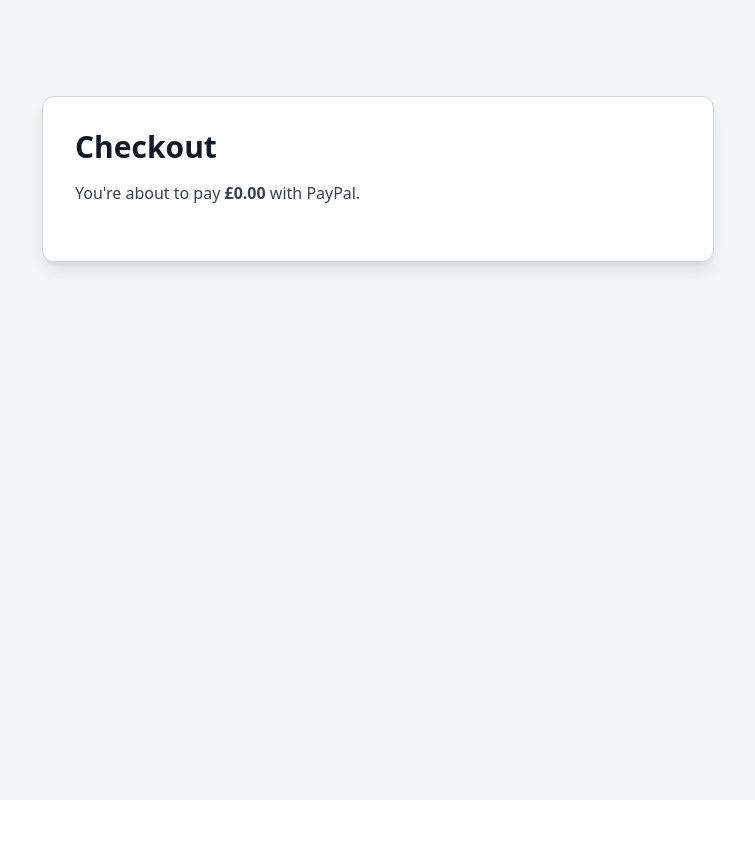
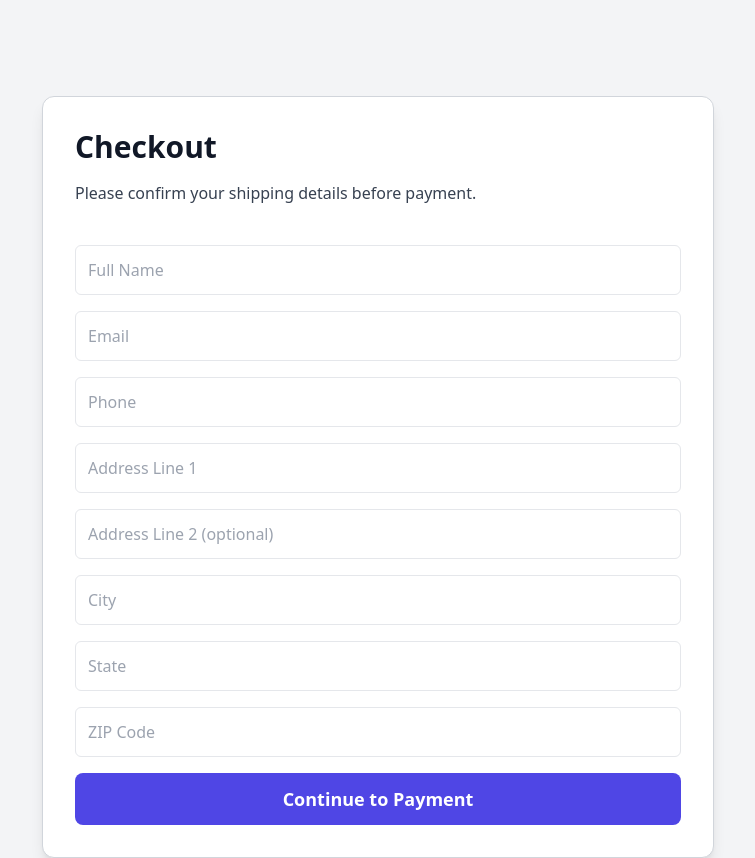
Before and after one commit to Nitinnannapaneni20/GeoMart-Frontend, a Next.js app: page /checkout in a window 1280 px wide. Shown: the whole page, without its empty margins (262-1017 px from the left). Before the commit the page ends 800 px from the top, so only its background shows below. Built offline with nearby package versions, Linux system fonts and the light colour scheme; no server answers.

Commit message:
trying to save shipping address for orders

```diff
--- a/src/app/checkout/page.tsx
+++ b/src/app/checkout/page.tsx
@@ -21,10 +21,97 @@ function CheckoutContent({ onSuccess }: { onSuccess: () => void }) {
   const total = searchParams?.get("total") ?? "0.00";
   const { cartItems, clearCart } = useCart();
 
+  const [shippingInfo, setShippingInfo] = useState({
+    name: "",
+    email: "",
+    phone: "",
+    addressLine1: "",
+    addressLine2: "",
+    city: "",
+    state: "",
+    zip: "",
+  });
+  const [shippingConfirmed, setShippingConfirmed] = useState(false);
+  const [loadingProfile, setLoadingProfile] = useState(true);
+
   const buttonContainerRef = useRef<HTMLDivElement>(null);
   const sdkLoadedRef = useRef(false);
 
   useEffect(() => {
+    const fetchProfile = async () => {
+      try {
+        const tokenRes = await fetch("/api/get-token");
+        if (!tokenRes.ok) throw new Error("Failed to get token");
+        const { idToken } = await tokenRes.json();
+
+        const res = await fetch("https://api.geomart.co.uk/api/profile/get", {
+          headers: {
+            Authorization: `Bearer ${idToken}`,
+          },
+          credentials: "include",
+        });
+
+        if (!res.ok) throw new Error("Failed to fetch profile");
+
+        const data = await res.json();
+        setShippingInfo({
+          name: data.name || "",
+          email: data.email || "",
+          phone: data.phone || "",
+          addressLine1: data.addressLine1 || "",
+          addressLine2: data.addressLine2 || "",
+          city: data.city || "",
+          state: data.state || "",
+          zip: data.zip || "",
+        });
+      } catch (err) {
+        console.error("Profile fetch error:", err);
+      } finally {
+        setLoadingProfile(false);
+      }
+    };
+
+    fetchProfile();
+  }, []);
+
+  const handleShippingSubmit = async (e: React.FormEvent) => {
+    e.preventDefault();
+    // Validate form
+    if (!shippingInfo.name || !shippingInfo.email || !shippingInfo.addressLine1 || !shippingInfo.city || !shippingInfo.zip) {
+      alert("Please fill in all required fields.");
+      return;
+    }
+
+    try {
+      const tokenRes = await fetch("/api/get-token");
+      if (!tokenRes.ok) throw new Error("Failed to get token");
+      const { idToken } = await tokenRes.json();
+
+      const updateRes = await fetch("https://api.geomart.co.uk/api/profile/update", {
+        method: "POST",
+        headers: {
+          "Content-Type": "application/json",
+          Authorization: `Bearer ${idToken}`,
+        },
+        credentials: "include",
+        body: JSON.stringify(shippingInfo),
+      });
+
+      if (!updateRes.ok) {
+        throw new Error("Failed to update profile");
+      }
+
+      console.log("✅ Profile updated successfully before payment!");
+
+      setShippingConfirmed(true);
+    } catch (err) {
+      console.error("Profile update error:", err);
+      alert("Failed to update profile before payment. Please try again.");
+    }
+  };
+
+  useEffect(() => {
+    if (!shippingConfirmed) return;
     if (sdkLoadedRef.current) return;
 
     const script = document.createElement("script");
@@ -65,6 +152,7 @@ function CheckoutContent({ onSuccess }: { onSuccess: () => void }) {
                 currency: "GBP",
                 payment_status: "COMPLETED",
                 transaction_id: details.id,
+                shipping_address: shippingInfo,
               }, idToken);
 
               clearCart();
@@ -82,15 +170,39 @@ function CheckoutContent({ onSuccess }: { onSuccess: () => void }) {
     };
 
     document.body.appendChild(script);
-  }, [total, router, cartItems, clearCart, onSuccess]);
+  }, [shippingConfirmed, total, router, cartItems, clearCart, shippingInfo, onSuccess]);
 
   return (
     <div className="max-w-2xl mx-auto bg-white dark:bg-gray-800 p-8 rounded-xl shadow-lg border border-gray-300 dark:border-gray-700">
       <h1 className="text-3xl font-bold text-gray-900 dark:text-white mb-4">Checkout</h1>
-      <p className="text-gray-700 dark:text-gray-300 mb-6">
-        You're about to pay <span className="font-bold">£{total}</span> with PayPal.
-      </p>
-      <div id="paypal-button-container" ref={buttonContainerRef} className="mt-4"></div>
+
+      {loadingProfile ? (
+        <p className="text-gray-700 dark:text-gray-300 mb-6">Loading your information...</p>
+      ) : !shippingConfirmed ? (
+        <form onSubmit={handleShippingSubmit} className="space-y-4">
+          <p className="text-gray-700 dark:text-gray-300 mb-6">Please confirm your shipping details before payment.</p>
+
+          <input type="text" placeholder="Full Name" value={shippingInfo.name} onChange={(e) => setShippingInfo({ ...shippingInfo, name: e.target.value })} required className="w-full p-3 rounded-md border dark:bg-gray-700 dark:text-white" />
+          <input type="email" placeholder="Email" value={shippingInfo.email} onChange={(e) => setShippingInfo({ ...shippingInfo, email: e.target.value })} required className="w-full p-3 rounded-md border dark:bg-gray-700 dark:text-white" />
+          <input type="text" placeholder="Phone" value={shippingInfo.phone} onChange={(e) => setShippingInfo({ ...shippingInfo, phone: e.target.value })} className="w-full p-3 rounded-md border dark:bg-gray-700 dark:text-white" />
+          <input type="text" placeholder="Address Line 1" value={shippingInfo.addressLine1} onChange={(e) => setShippingInfo({ ...shippingInfo, addressLine1: e.target.value })} required className="w-full p-3 rounded-md border dark:bg-gray-700 dark:text-white" />
+          <input type="text" placeholder="Address Line 2 (optional)" value={shippingInfo.addressLine2} onChange={(e) => setShippingInfo({ ...shippingInfo, addressLine2: e.target.value })} className="w-full p-3 rounded-md border dark:bg-gray-700 dark:text-white" />
+          <input type="text" placeholder="City" value={shippingInfo.city} onChange={(e) => setShippingInfo({ ...shippingInfo, city: e.target.value })} required className="w-full p-3 rounded-md border dark:bg-gray-700 dark:text-white" />
+          <input type="text" placeholder="State" value={shippingInfo.state} onChange={(e) => setShippingInfo({ ...shippingInfo, state: e.target.value })} className="w-full p-3 rounded-md border dark:bg-gray-700 dark:text-white" />
+          <input type="text" placeholder="ZIP Code" value={shippingInfo.zip} onChange={(e) => setShippingInfo({ ...shippingInfo, zip: e.target.value })} required className="w-full p-3 rounded-md border dark:bg-gray-700 dark:text-white" />
+
+          <button type="submit" className="w-full bg-indigo-600 hover:bg-indigo-700 text-white py-3 rounded-lg text-lg font-semibold transition">
+            Continue to Payment
+          </button>
+        </form>
+      ) : (
+        <>
+          <p className="text-gray-700 dark:text-gray-300 mb-6">
+            You're about to pay <span className="font-bold">£{total}</span> with PayPal.
+          </p>
+          <div id="paypal-button-container" ref={buttonContainerRef} className="mt-4"></div>
+        </>
+      )}
     </div>
   );
 }
--- a/src/app/orderHistory/page.tsx
+++ b/src/app/orderHistory/page.tsx
@@ -2,7 +2,7 @@
 
 import Header from "@/components/Header";
 import { useEffect, useState } from "react";
-import { Loader2, PackageCheck, CheckCircle, ChevronDown, ChevronUp} from "lucide-react";
+import { Loader2, PackageCheck, CheckCircle, ChevronDown, ChevronUp } from "lucide-react";
 
 export default function OrderHistory() {
   const [orders, setOrders] = useState<any[]>([]);
@@ -107,6 +107,19 @@ export default function OrderHistory() {
 
                   {expandedOrder === index && (
                     <div className="divide-y divide-gray-200 dark:divide-gray-700">
+
+                      {/* Shipping Info */}
+                      <div className="pb-4 text-gray-700 dark:text-gray-300">
+                        <h4 className="text-lg font-semibold mb-2">Shipping Information</h4>
+                        <p>{order.name}</p>
+                        <p>{order.addressLine1}</p>
+                        {order.addressLine2 && <p>{order.addressLine2}</p>}
+                        <p>{order.city}, {order.state} {order.zip}</p>
+                        <p>{order.email}</p>
+                        {order.phone && <p>{order.phone}</p>}
+                      </div>
+
+                      {/* 🛒 Items */}
                       {Array.isArray(order.items) && order.items.length > 0 ? (
                         order.items.map((item: any, i: number) => (
                           <div
```
